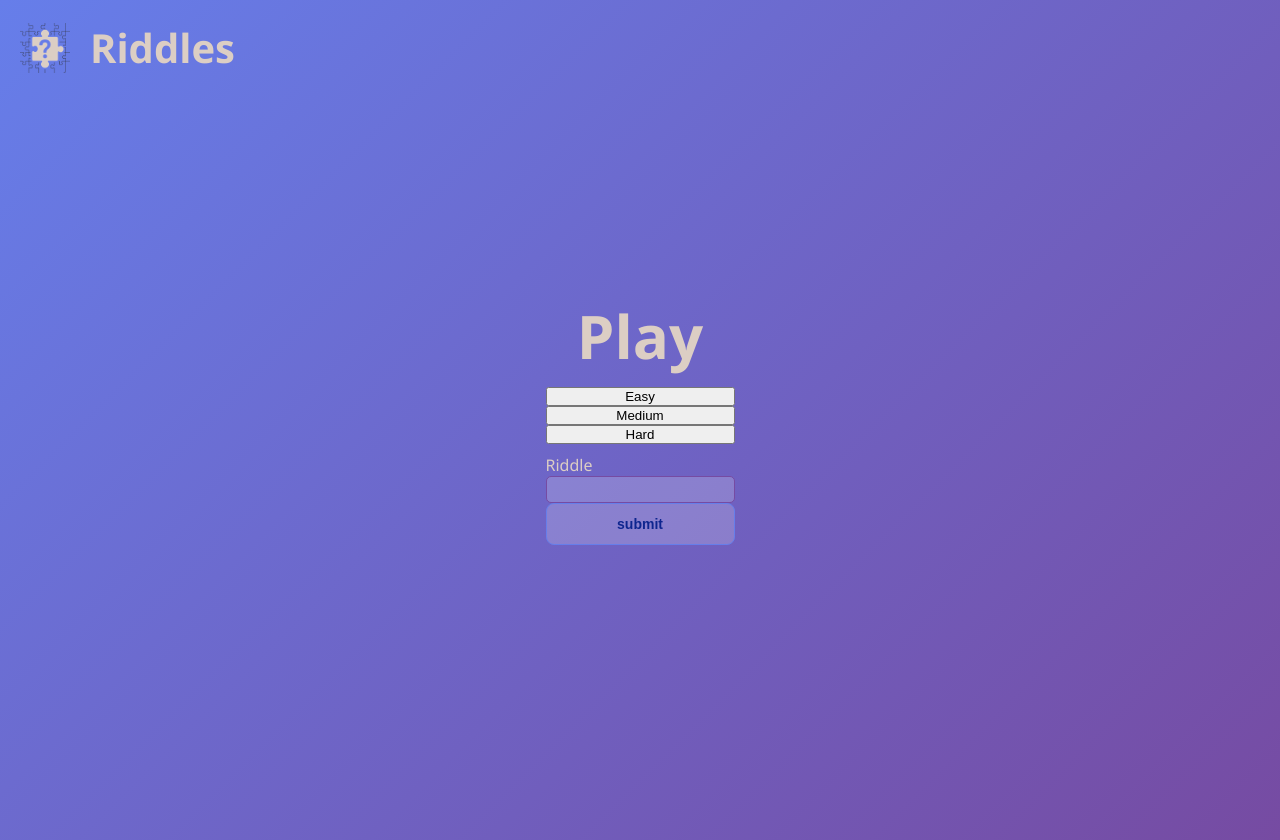
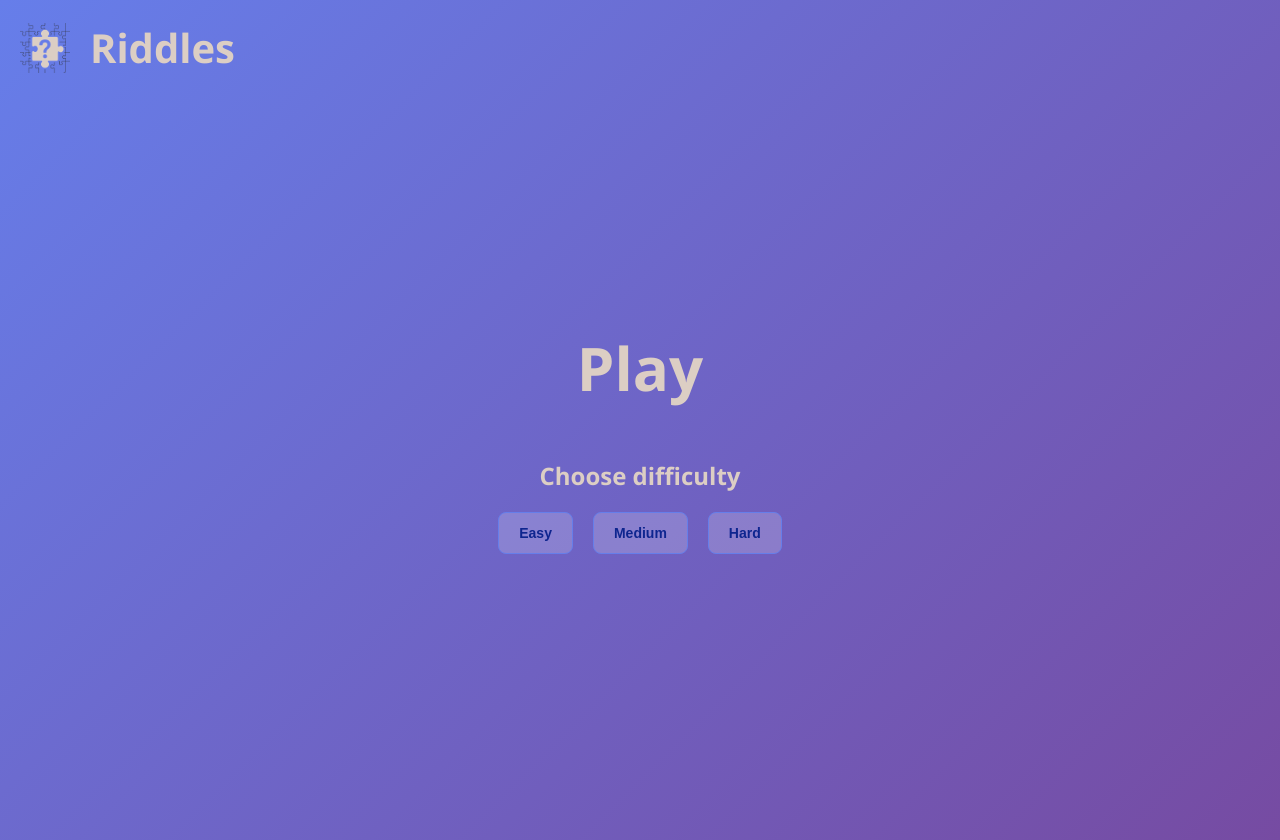
Before and after one commit to ChaimShteinberg/riddles, a React (Vite) app: page /play in a window 1280 px wide. Built offline with nearby package versions, Linux system fonts and the light colour scheme; no server answers.

Commit message:
select level

```diff
--- a/src/components/Level.tsx
+++ b/src/components/Level.tsx
@@ -1,9 +1,20 @@
-function Level() {
-  return <section>
-    <button>Easy</button>
-    <button>Medium</button>
-    <button>Hard</button>
-  </section>;
+import "../styles/level.css";
+
+function Level(props: {setLevel: Function, setType: Function}) {
+  return (
+    <section>
+      <h2>Choose difficulty</h2>
+
+      <section id="level" onClick={(e: React.MouseEvent<HTMLButtonElement>)=>{
+        props.setLevel((e.target as HTMLButtonElement).value)
+        props.setType("riddle")
+      }}>
+        <button className="btn" value="Easy">Easy</button>
+        <button className="btn" value="Medium">Medium</button>
+        <button className="btn" value="Hard">Hard</button>
+      </section>
+    </section>
+  );
 }
 
 export default Level;
--- a/src/components/Riddle.tsx
+++ b/src/components/Riddle.tsx
@@ -1,6 +1,7 @@
-function Riddle() {
+function Riddle(props: {level: string}) {
   return (
     <section>
+      <h1>{props.level}</h1>
       <label htmlFor="answer">Riddle</label>
       <input type="text" id="answer" />
       <button className="btn">submit</button>
--- a/src/pages/Play.tsx
+++ /dev/null
@@ -1,15 +0,0 @@
-import Level from "../components/Level.tsx";
-import Riddle from "../components/Riddle.tsx";
-
-function Play() {
-
-  return (
-    <main>
-      <h1>Play</h1>
-      <Level/>
-      <Riddle/>
-    </main>
-  );
-}
-
-export default Play;
--- /dev/null
+++ b/src/pages/PlayPage.tsx
@@ -0,0 +1,18 @@
+import "../styles/Play.css";
+import Level from "../components/Level.tsx";
+import Riddle from "../components/Riddle.tsx";
+import { useState } from "react";
+
+function Play() {
+  const [type, setType] = useState("level");
+  const [level, setLevel] = useState("null");
+
+  return (
+    <main id="playMain">
+      <h1 id="playHeader">Play</h1>
+      {type === "level" ? <Level setLevel={setLevel} setType={setType}/> : <Riddle level={level} />}
+    </main>
+  );
+}
+
+export default Play;
--- /dev/null
+++ b/src/styles/Play.css
@@ -0,0 +1,3 @@
+h1#playHeader{
+    margin: 40px;
+}
--- /dev/null
+++ b/src/styles/level.css
@@ -0,0 +1,11 @@
+section{
+    display: flex;
+    flex-direction: column;
+    align-items: center;
+    gap: 20px;
+}
+
+section#level {
+    flex-direction: row;
+    justify-content: center;
+}
```
Also changed, not shown: src/App.tsx (+5 -5 lines), src/pages/AdminMenuPage.tsx (renamed from src/pages/AdminMenu.tsx), src/pages/HomePage.tsx (renamed from src/pages/Home.tsx), src/pages/LoginPage.tsx (renamed from src/pages/Login.tsx), src/pages/UserMenuPage.tsx (renamed from src/pages/UserMenu.tsx).
